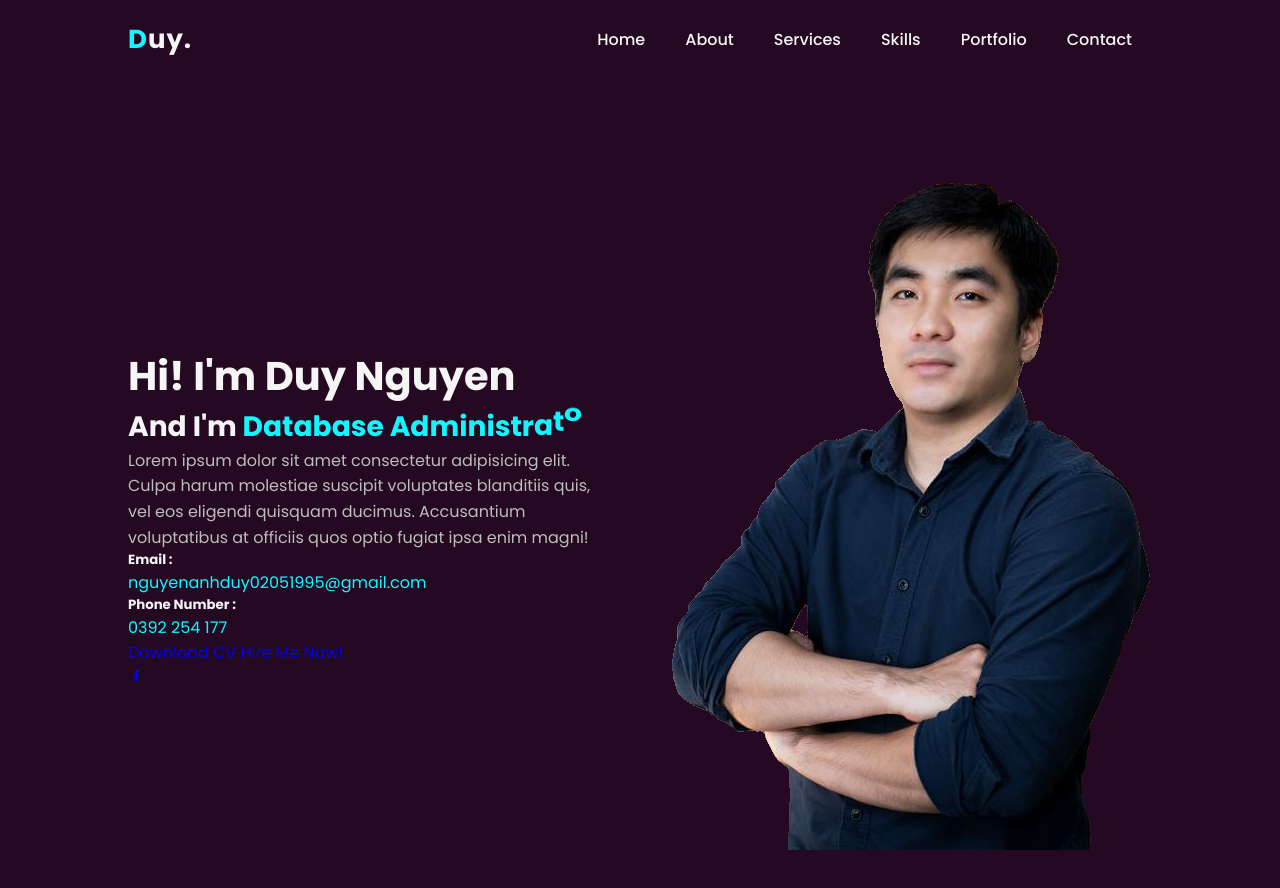
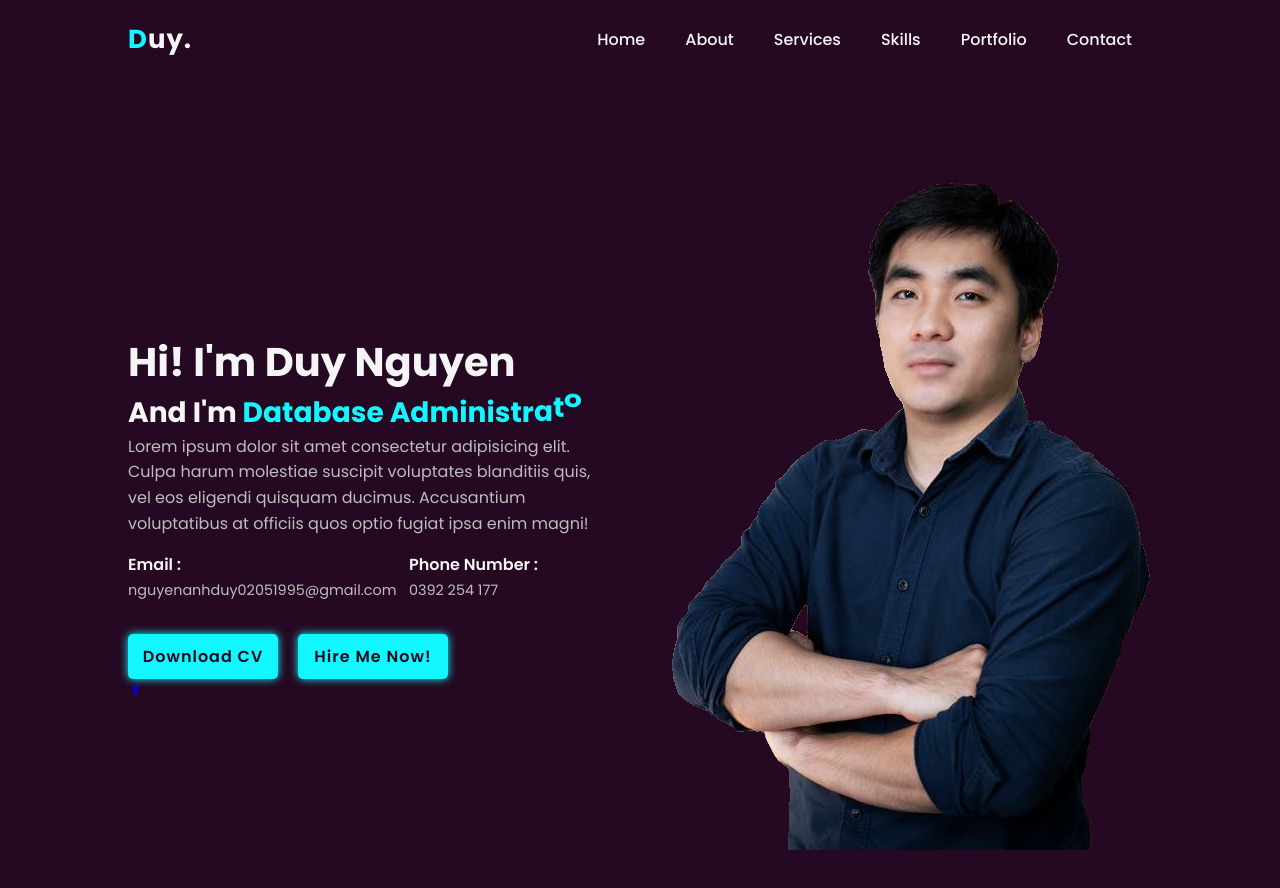
Before and after one commit to NAD020595/nad020595.github.io, a plain HTML site: page index.html in a window 1280 px wide. Drawn offline with nearby package versions, Linux system fonts and the light colour scheme.

Commit message:
Update Infor area Button css

```diff
--- a/style.css
+++ b/style.css
@@ -1,6 +1,6 @@
 @import url('https://fonts.googleapis.com/css2?family=Poppins:wght@100;200;300;400;500;600;700;800;900&display=swap');
 
-*{
+* {
     padding: 0;
     margin: 0;
     box-sizing: border-box;
@@ -9,7 +9,7 @@
     text-decoration: none;
 }
 
-:root{
+:root {
     --text-color: #f5f5f5;
     --hover-color: #12f7ff;
     --bg-color: #250821;
@@ -18,23 +18,23 @@
     --norma-font: 2rem;
     --neon-box-shadow: 0 0 .5rem #12f7ff;
     --h2-font: 3rem;
-    --font-neon-text-shadow: 0 0 10px rgba(18,247,255,0.3),
-    0 0 20px rgba(18,247,255,0.3),
-    0 0 30px rgba(18,247,255,0.3),
-    0 0 40px rgba(18,247,255,0.3),
-    0 0 70px rgba(18,247,255,0.3),
-    0 0 80px rgba(18,247,255,0.3),
-    0 0 100px rgba(18,247,255,0.3),
-    0 0 150px rgba(18,247,255,0.3);
+    --font-neon-text-shadow: 0 0 10px rgba(18, 247, 255, 0.3),
+        0 0 20px rgba(18, 247, 255, 0.3),
+        0 0 30px rgba(18, 247, 255, 0.3),
+        0 0 40px rgba(18, 247, 255, 0.3),
+        0 0 70px rgba(18, 247, 255, 0.3),
+        0 0 80px rgba(18, 247, 255, 0.3),
+        0 0 100px rgba(18, 247, 255, 0.3),
+        0 0 150px rgba(18, 247, 255, 0.3);
 }
 
-body{
+body {
     font-family: "Poppins", sans-serif;
     background-color: var(--bg-color);
     color: var(--text-color);
 }
 
-header{
+header {
     display: flex;
     align-items: center;
     justify-content: space-between;
@@ -42,39 +42,39 @@ header{
     padding: 20px 10%;
 }
 
-.logo{
+.logo {
     font-size: 26px;
     font-weight: 700;
     letter-spacing: 1px;
 }
 
-span{
+span {
     color: var(--hover-color);
 }
 
 .navlist {
-  display: flex;
+    display: flex;
 }
 
-.navlist a{
+.navlist a {
     color: var(--text-color);
     font-weight: 500;
     padding: 10px 20px;
 }
 
-.navlist a:hover{
+.navlist a:hover {
     color: var(--hover-color);
-    text-shadow: 0 0 10px rgba(18,247,255,0.6),
-    0 0 20px rgba(18,247,255,0.6),
-    0 0 30px rgba(18,247,255,0.6),
-    0 0 40px rgba(18,247,255,0.6),
-    0 0 70px rgba(18,247,255,0.6),
-    0 0 80px rgba(18,247,255,0.6),
-    0 0 100px rgba(18,247,255,0.6),
-    0 0 150px rgba(18,247,255,0.6);
+    text-shadow: 0 0 10px rgba(18, 247, 255, 0.6),
+        0 0 20px rgba(18, 247, 255, 0.6),
+        0 0 30px rgba(18, 247, 255, 0.6),
+        0 0 40px rgba(18, 247, 255, 0.6),
+        0 0 70px rgba(18, 247, 255, 0.6),
+        0 0 80px rgba(18, 247, 255, 0.6),
+        0 0 100px rgba(18, 247, 255, 0.6),
+        0 0 150px rgba(18, 247, 255, 0.6);
 }
 
-#menu-icon{
+#menu-icon {
     font-size: 1.8rem;
     z-index: 10001;
     cursor: pointer;
@@ -85,16 +85,16 @@ span{
     display: none;
 }
 
-section{
-    padding:100px 10%;
+section {
+    padding: 100px 10%;
 }
 
-.home{
+.home {
     min-height: 100vh;
     height: 100%;
     width: 100%;
     display: grid;
-    grid-template-columns: repeat(2,1fr);
+    grid-template-columns: repeat(2, 1fr);
     align-items: center;
     grid-gap: 4em;
 }
@@ -103,23 +103,23 @@ section{
     max-width: 600px;
 }
 
-.home-content h1{
+.home-content h1 {
     font-size: var(--big-font);
     font-weight: 700;
 }
 
-.change-text{
+.change-text {
     font-size: 1.5rem;
     font-weight: 600;
 }
 
-.change-text h3{
+.change-text h3 {
     display: inline-flex;
     margin: 0;
     vertical-align: top;
 }
 
-.change-text h3 .word{
+.change-text h3 .word {
     position: absolute;
     display: flex;
     opacity: 0;
@@ -129,12 +129,12 @@ section{
     transform-origin: center center 25px;
 }
 
-.change-text h3 .word .letter.out{
+.change-text h3 .word .letter.out {
     transform: rotateX(90deg);
     transition: 0.32s cubic-bezier(0.6, 0, 0.7, 0.2);
 }
 
-.change-text h3 .word .letter.in{
+.change-text h3 .word .letter.in {
     transition: 0.38s ease;
 }
 
@@ -142,7 +142,72 @@ section{
     transform: rotateX(-90deg);
 }
 
-.home-content p{
+.home-content p {
     color: #bdbdbd;
     line-height: 1.6;
 }
+
+.info-box {
+    display: inline-flex;
+    justify-content: space-between;
+    align-items: center;
+    width: 410px;
+    margin: 1rem 0 2rem;
+}
+
+.info-box h5 {
+    font-weight: 600;
+    color: var(--text-color);
+    font-size: 1rem;
+}
+
+.info-box span {
+    font-size: .9rem;
+    color: #bdbdbd;
+}
+
+.btn-box {
+    display: flex;
+    justify-content: space-between;
+    width: 320px;
+    height: 45px;
+}
+
+.btn-box a.btn {
+    display: inline-flex;
+    justify-content: center;
+    align-items: center;
+    width: 150px;
+    height: 100%;
+    background: var(--hover-color);
+    color: var(--bg-color);
+    font-size: 1rem;
+    letter-spacing: 1px;
+    font-weight: 600;
+    transition: .6s;
+    box-shadow: var(--neon-box-shadow);
+    border-radius: 5px;
+    position: relative;
+    overflow: hidden;
+    z-index: 1;
+}
+
+a.btn:hover{
+    color: var(--hover-color);
+}
+
+a.btn::before {
+    content: "";
+    position: absolute;
+    top: 0;
+    left: 0;
+    background: var(--bg-color);
+    width: 0;
+    height: 100%;
+    z-index: -1;
+    transition: .4s;
+}
+
+a.btn:hover::before {
+    width: 100%;
+}
```
